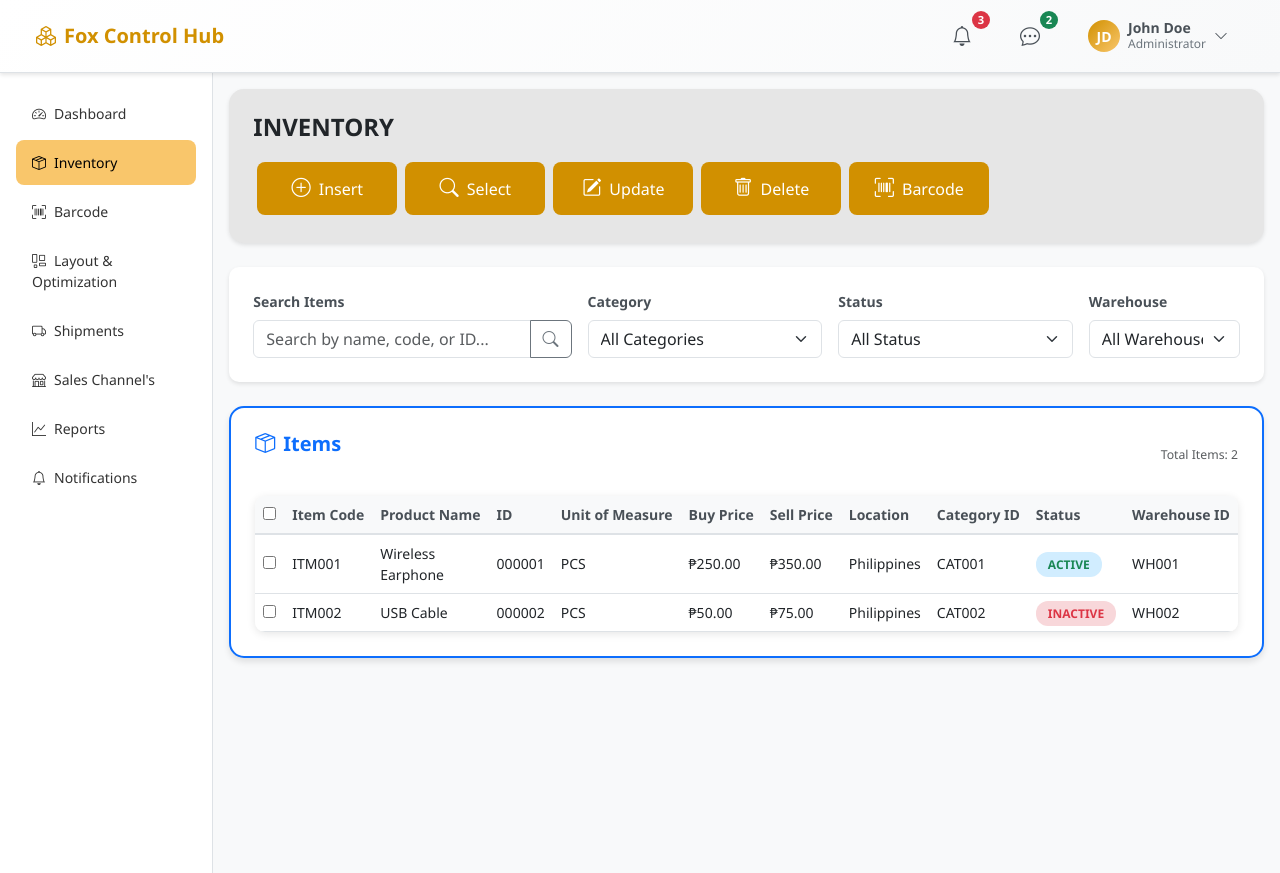
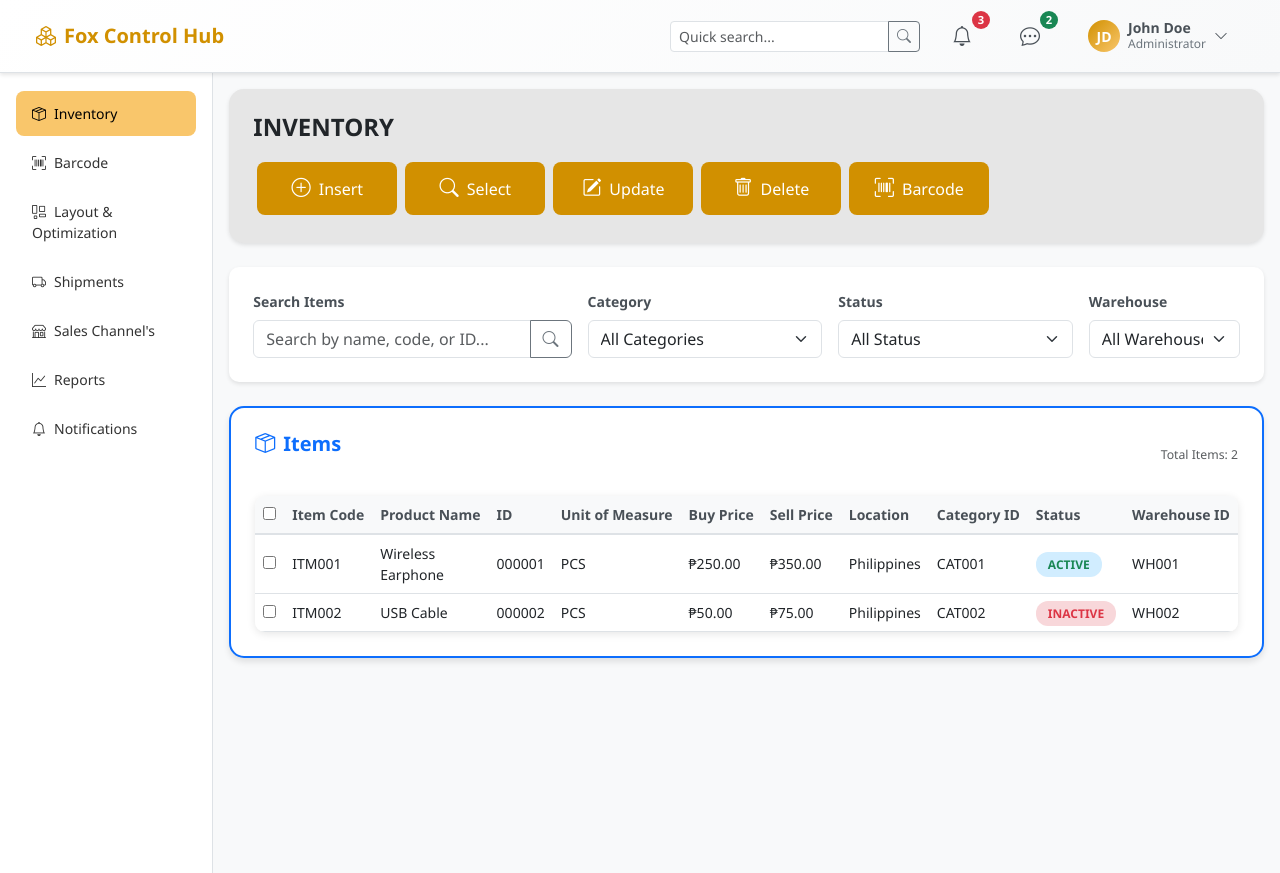
Before and after one commit to jcarlo1227/InventoryManagement, a plain HTML site: page Inventory_Master_Data.html in a window 1280 px wide. Drawn offline with nearby package versions, Linux system fonts and the light colour scheme.

Commit message:
Update Inventory_Master_Data.html

```diff
--- a/Inventory_Master_Data.html
+++ b/Inventory_Master_Data.html
@@ -431,7 +431,10 @@
       <!-- Search (hidden on mobile) -->
       <div class="nav-item me-3 d-none d-lg-block">
         <div class="input-group" style="width: 250px;">
-
+          <input type="text" class="form-control form-control-sm" placeholder="Quick search..." id="topSearchInput">
+          <button class="btn btn-outline-secondary btn-sm" type="button">
+            <i class="bi bi-search"></i>
+          </button>
         </div>
       </div>
 
@@ -556,7 +559,6 @@
     <!-- Sidebar -->
     <div class="col-lg-2 col-md-3 sidebar p-3">
       <nav class="nav flex-column">
-        <a class="nav-link" href="#"><i class="bi bi-speedometer2 me-2"></i>Dashboard</a>
         <a class="nav-link active" href="#"><i class="bi bi-box-seam me-2"></i>Inventory</a>
         <a class="nav-link" href="#"><i class="bi bi-upc-scan me-2"></i>Barcode</a>
         <a class="nav-link" href="#"><i class="bi bi-layout-wtf me-2"></i>Layout & Optimization</a>
```
